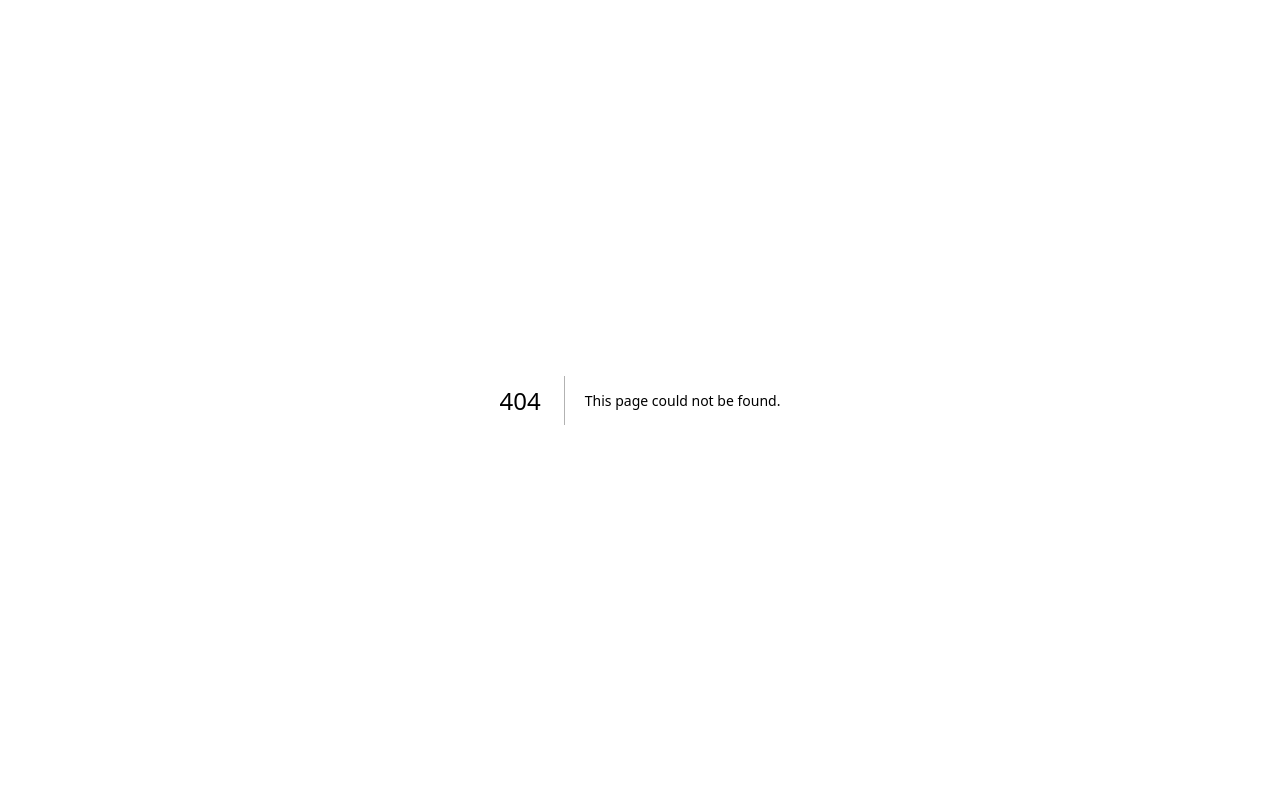
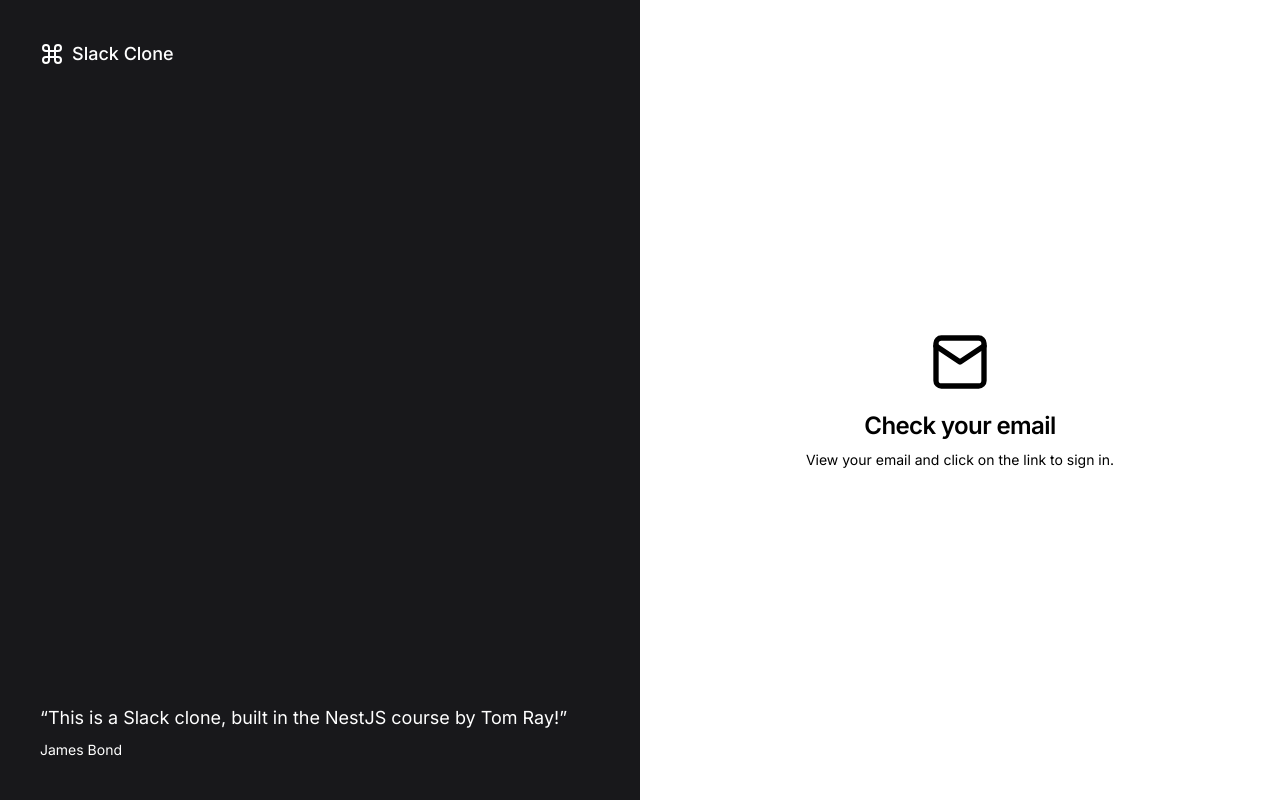
Before and after one commit to tomwray13/slack-clone, a Next.js app in the folder apps/web/: page /auth/magic in a window 1280 px wide. Before the commit this address had no page. Built offline with nearby package versions, Linux system fonts and the light colour scheme.

Commit message:
STARTER UPDATE - add magic link page

```diff
--- a/apps/web/app/auth/layout.tsx
+++ b/apps/web/app/auth/layout.tsx
@@ -1,5 +1,4 @@
 import { Metadata } from "next";
-import { headers } from "next/headers";
 
 export const metadata: Metadata = {
   title: "Authentication",
@@ -11,8 +10,6 @@ export default function AuthLayout({
 }: {
   children: React.ReactNode;
 }) {
-  const headersList = headers().get("x-pathname");
-  console.log(headersList);
   return (
     <>
       <div className="container relative h-screen flex-col items-center justify-center grid max-w-none grid-cols-1 lg:grid-cols-2 px-0">
--- /dev/null
+++ b/apps/web/app/auth/loading.tsx
@@ -0,0 +1,15 @@
+import { Metadata } from "next";
+import { Icons } from "../../components/ui/icons";
+
+export const metadata: Metadata = {
+  title: "Authentication",
+  description: "Authentication forms built using the components.",
+};
+
+export default function AuthLoading() {
+  return (
+    <div className="flex items-center justify-center">
+      <Icons.spinner className="h-8 w-8 animate-spin" />
+    </div>
+  );
+}
--- /dev/null
+++ b/apps/web/app/auth/magic/page.tsx
@@ -0,0 +1,26 @@
+import { Icons } from "../../../components/ui/icons";
+
+function waitForTwoSeconds(): Promise<void> {
+  return new Promise((resolve) => {
+    setTimeout(() => {
+      resolve();
+    }, 2000);
+  });
+}
+
+export default async function Magic() {
+  await waitForTwoSeconds();
+  return (
+    <div className="flex flex-col items-center justify-center">
+      <Icons.email className="h-16 w-16 mb-4" />
+      <div className="flex flex-col space-y-2 text-center">
+        <h1 className="text-2xl font-semibold tracking-tight">
+          Check your email
+        </h1>
+        <p className="text-sm text-muted-foreground">
+          View your email and click on the link to sign in.
+        </p>
+      </div>
+    </div>
+  );
+}
--- a/apps/web/components/auth-form.tsx
+++ b/apps/web/components/auth-form.tsx
@@ -6,29 +6,49 @@ import { Input } from "./ui/input";
 import { Button } from "./ui/button";
 import { Icons } from "./ui/icons";
 import { cn } from "../lib/utils";
+import { useRouter } from "next/navigation";
+import { z } from "zod";
+import { useForm } from "react-hook-form";
+import { zodResolver } from "@hookform/resolvers/zod";
+import { Form, FormControl, FormField, FormItem, FormMessage } from "./ui/form";
 
 interface UserAuthFormProps extends React.HTMLAttributes<HTMLDivElement> {}
 
 export function AuthForm({ className, ...props }: UserAuthFormProps) {
+  const FormSchema = z.object({
+    email: z.string().email({
+      message: "Please enter a valid email address.",
+    }),
+  });
+  const form = useForm<z.infer<typeof FormSchema>>({
+    resolver: zodResolver(FormSchema),
+    defaultValues: {
+      email: ``,
+    },
+  });
   const [isLoading, setIsLoading] = React.useState<boolean>(false);
+  const router = useRouter();
 
-  async function onSubmit(event: React.SyntheticEvent) {
-    event.preventDefault();
+  function magicSubmit(data: z.infer<typeof FormSchema>) {
+    if (!data.email) return;
     setIsLoading(true);
-
-    setTimeout(() => {
-      setIsLoading(false);
-    }, 3000);
+    router.push(`/auth/magic?email=${encodeURIComponent(data.email)}`);
   }
 
   return (
     <div className={cn("grid gap-6 p-4", className)} {...props}>
-      <form onSubmit={onSubmit}>
-        <div className="grid gap-2">
-          <div className="grid gap-1">
+      <Form {...form}>
+        <form onSubmit={form.handleSubmit(magicSubmit)} className="">
+          <div className="space-y-2">
+            <FormField
+              control={form.control}
+              name="email"
+              render={({ field }) => (
+                <FormItem>
                   <Label className="sr-only" htmlFor="email">
                     Email
                   </Label>
+                  <FormControl>
                     <Input
                       id="email"
                       placeholder="name@example.com"
@@ -37,16 +57,22 @@ export function AuthForm({ className, ...props }: UserAuthFormProps) {
                       autoComplete="email"
                       autoCorrect="off"
                       disabled={isLoading}
+                      {...field}
                     />
-          </div>
-          <Button disabled={isLoading}>
+                  </FormControl>
+                  <FormMessage />
+                </FormItem>
+              )}
+            />
+            <Button disabled={isLoading} className="w-full">
               {isLoading && (
                 <Icons.spinner className="mr-2 h-4 w-4 animate-spin" />
               )}
-            Sign In with Email
+              Continue with Email
             </Button>
           </div>
         </form>
+      </Form>
       <div className="relative">
         <div className="absolute inset-0 flex items-center">
           <span className="w-full border-t" />
--- a/apps/web/components/ui/icons.tsx
+++ b/apps/web/components/ui/icons.tsx
@@ -139,4 +139,21 @@ export const Icons = {
       <path d="M21 12a9 9 0 1 1-6.219-8.56" />
     </svg>
   ),
+  email: (props: IconProps) => (
+    <svg
+      width="24"
+      height="24"
+      xmlns="http://www.w3.org/2000/svg"
+      viewBox="0 0 24 24"
+      fill="none"
+      stroke="currentColor"
+      stroke-width="2"
+      stroke-linecap="round"
+      stroke-linejoin="round"
+      {...props}
+    >
+      <rect x="3" y="3" width="18" height="18" rx="2" ry="2"></rect>
+      <polyline points="3 6 12 12 21 6"></polyline>
+    </svg>
+  ),
 };
```
Lines whose indentation alone changed are shown as unchanged.
